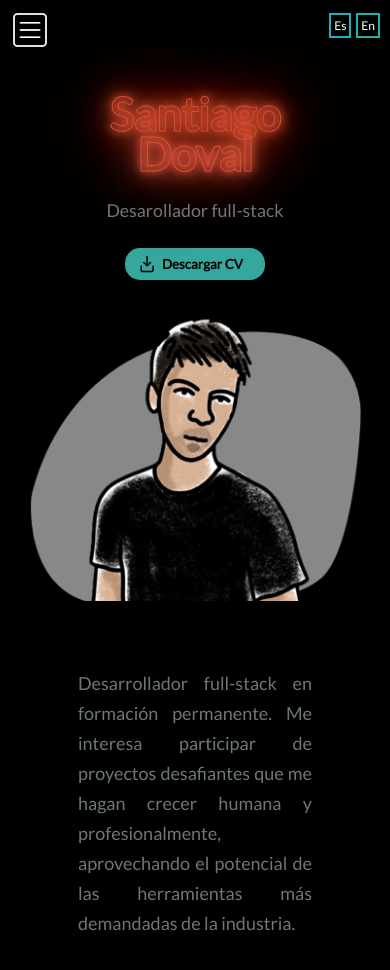
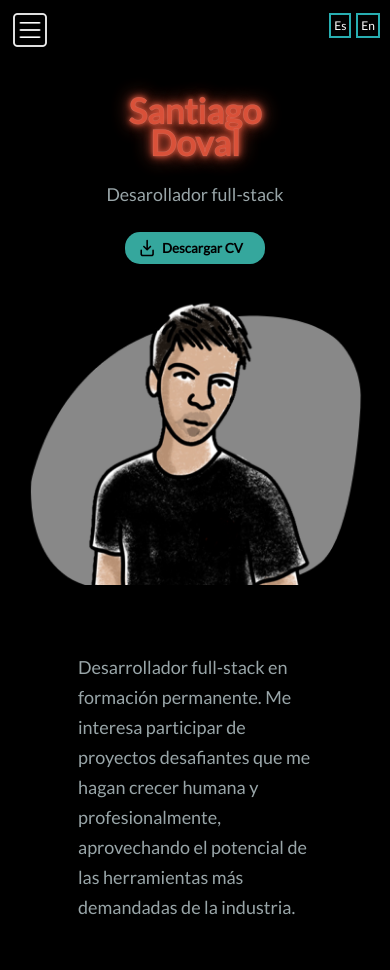
Before and after one commit to santiagodovalb/portfolio, a React (Create React App) app: page / in a window 390 px wide. Shown: the top 970 px of the page. Built offline with nearby package versions, Linux system fonts and the light colour scheme.

Commit message:
chore: style ios fixes

```diff
--- a/src/App.module.css
+++ b/src/App.module.css
@@ -25,11 +25,52 @@
 
 h1 {
   opacity: 0;
-    animation: fadeInH1 1s ease-in forwards;
+  font-size: 45px;
+  font-weight: bold;
+  color: #28aeb1;
+  line-height: 1.2;
+  -webkit-text-stroke: 1px rgba(255, 255, 255, 0.2);
+  text-shadow:
+    0 0 4px #28aeb1,
+    0 0 8px #28aeb1,
+    0 0 16px #28aeb1,
+    0 0 32px #28aeb1;
+  animation:
+    fadeInH1 1s ease-in forwards,
+    neon-glow 1.5s ease-in-out infinite alternate;
 }
 
+/* Fade in opacity */
 @keyframes fadeInH1 {
   to {
     opacity: 1;
   }
 }
+
+/* Neon glow pulse */
+@keyframes neon-glow {
+  from {
+    text-shadow:
+      0 0 4px #28aeb1,
+      0 0 8px #28aeb1,
+      0 0 16px #28aeb1;
+  }
+  to {
+    text-shadow:
+      0 0 8px #28aeb1,
+      0 0 16px #28aeb1,
+      0 0 32px #28aeb1;
+  }
+}
+
+@media (max-width: 480px) {
+  h1 {
+    font-size: 28px;
+    line-height: 32px;
+    -webkit-text-stroke: 0.5px rgba(255, 255, 255, 0.2);
+    text-shadow:
+      0 0 2px #28aeb1,
+      0 0 4px #28aeb1,
+      0 0 8px #28aeb1;
+  }
+}
--- a/src/Navbar/Navbar.module.css
+++ b/src/Navbar/Navbar.module.css
@@ -35,8 +35,7 @@
 }
 
 .active {
-    border-bottom: 3px solid #28aeb1;
-    transition: all 0.3s linear;
+    border-bottom: 3px solid #FF6044;
 }
 
 .mobLinks {
--- a/src/Navbar/Sidebar.module.css
+++ b/src/Navbar/Sidebar.module.css
@@ -10,7 +10,7 @@
     opacity: 95%;
     flex-direction: column;
     font-size: 30px;
-    padding-top: 5vh;
+    padding-top: 10vh;
     padding-left: 2vh;
     transition: all 0.25s;
     -webkit-transition: all 0.25s;
@@ -36,6 +36,5 @@
 }
 
 .active {
-    border-bottom: 3px solid #28aeb1;
-    transition: all 0.3s linear;
+    border-bottom: 3px solid #FF6044;
 }
--- a/src/Paginas/Perfil.module.css
+++ b/src/Paginas/Perfil.module.css
@@ -38,46 +38,53 @@
 .title {
   font-size: 45px;
   font-weight: bold;
-  opacity: 85%;
+  opacity: 0.85;
   line-height: 40px;
-  -webkit-text-stroke: 1px #FF6044;
-  color: transparent;
+  color: #FF6044;
+  -webkit-text-stroke: 1px rgba(255, 255, 255, 0.2);
   text-shadow:
+    0 0 4px #FF6044,
     0 0 8px #FF6044,
     0 0 16px #FF6044,
-    0 0 32px #FF6044,
-    0 0 64px #FF6044,
-    0 0 128px #FF6044;
+    0 0 32px #FF6044;
   animation: neon-glow 1.5s ease-in-out infinite alternate;
 }
 
 @keyframes neon-glow {
   from {
     text-shadow:
+      0 0 4px #FF6044,
       0 0 8px #FF6044,
-      0 0 16px #FF6044,
-      0 0 32px #FF6044,
-      0 0 64px #FF6044,
-      0 0 128px #FF6044;
+      0 0 16px #FF6044;
   }
   to {
     text-shadow:
+      0 0 8px #FF6044,
       0 0 16px #FF6044,
-      0 0 32px #FF6044,
-      0 0 64px #FF6044,
-      0 0 128px #FF6044,
-      0 0 256px #FF6044;
+      0 0 32px #FF6044;
+  }
+}
+
+@media (max-width: 480px) {
+  .title {
+    font-size: 35px;
+    line-height: 32px;
+    -webkit-text-stroke: 0.5px rgba(255, 255, 255, 0.2);
+    text-shadow:
+      0 0 2px #FF6044,
+      0 0 4px #FF6044,
+      0 0 8px #FF6044;
   }
 }
 
 .subtitle {
-  opacity: 50%;
+  opacity: 70%;
 }
 
 .text p {
-  opacity: 50%;
+  opacity: 70%;
   font-size: 18px;
-  text-align: justify;
+  text-align: left;
   line-height: 30px;
   margin-top: 8vh;
 }
```
Lines whose indentation alone changed are shown as unchanged.
